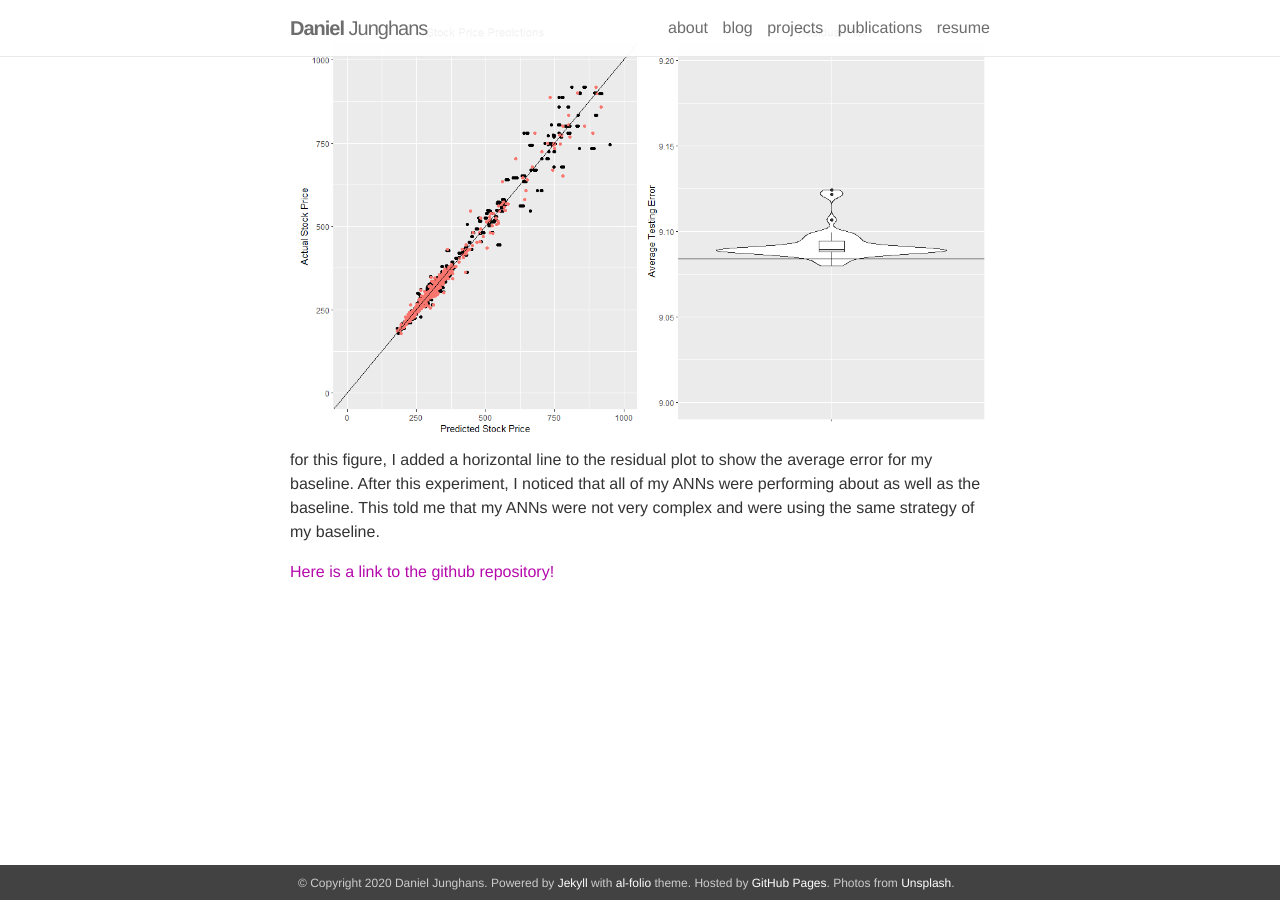
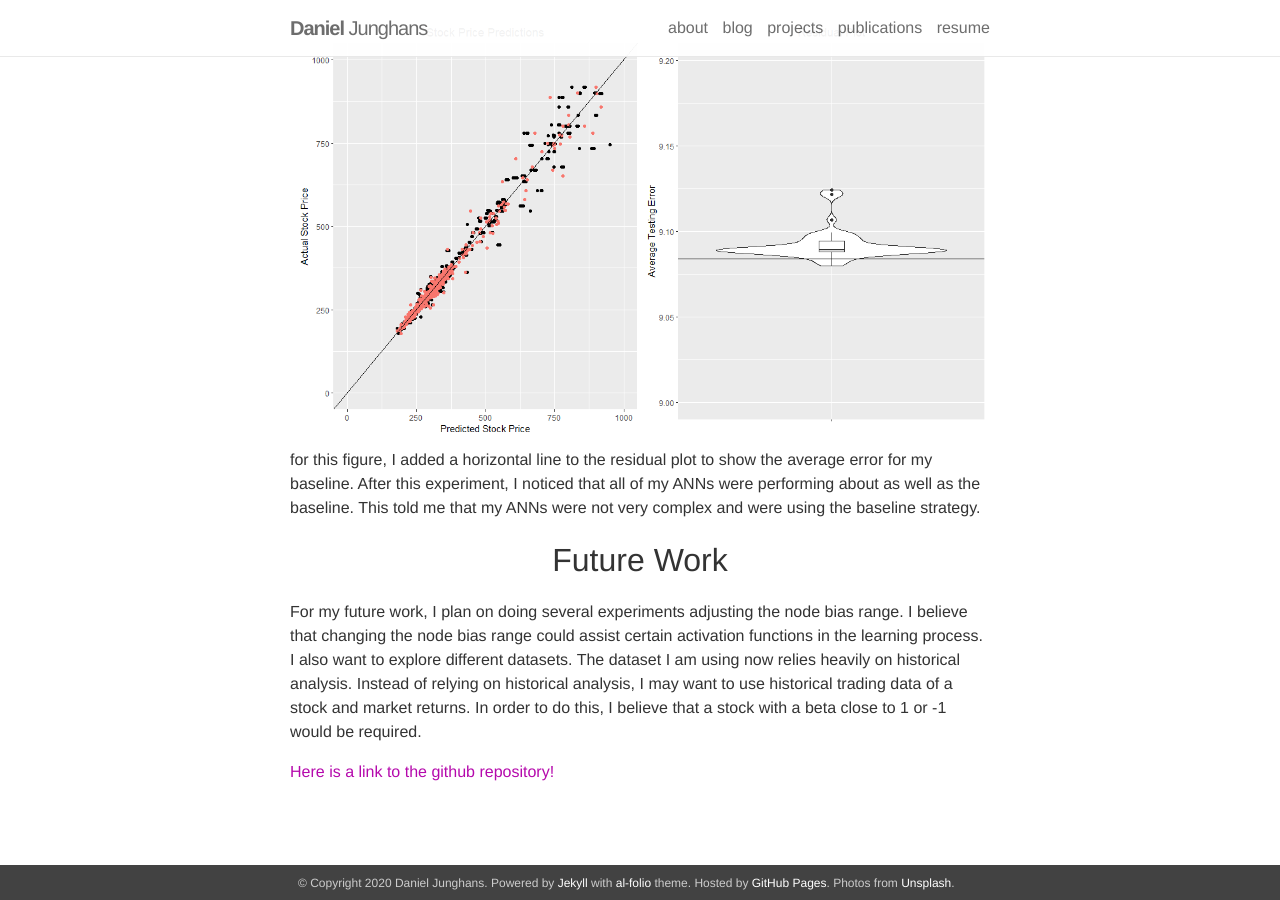
Before and after one commit to DanielJunghans/danieljunghans.github.io, a Jekyll site: the page built from _projects/1_project.markdown, in a window 1280 px wide and 900 px high, scrolled down 2363 px. Built offline with Jekyll 4.4.1, drawn with Linux system fonts in a browser that asks for light colours; nearby versions of some CDN libraries.

Commit message:
added future work

```diff
--- a/_projects/1_project.markdown
+++ b/_projects/1_project.markdown
@@ -44,7 +44,9 @@
     <img class="col three" src="{{ site.baseurl }}/assets/img/graph3.PNG">
 </div>
 
-for this figure, I added a horizontal line to the residual plot to show the average error for my baseline. After this experiment, I noticed that all of my ANNs were performing about as well as the baseline. This told me that my ANNs were not very complex and were using the same strategy of my baseline.
+for this figure, I added a horizontal line to the residual plot to show the average error for my baseline. After this experiment, I noticed that all of my ANNs were performing about as well as the baseline. This told me that my ANNs were not very complex and were using the baseline strategy.
+<p style="text-align: center;"><font size="+3">Future Work</font></p>
+For my future work, I plan on doing several experiments adjusting the node bias range. I believe that changing the node bias range could assist certain activation functions in the learning process. I also want to explore different datasets. The dataset I am using now relies heavily on historical analysis. Instead of relying on historical analysis, I may want to use historical trading data of a stock and market returns. In order to do this, I believe that a stock with a beta close to 1 or -1 would be required.
 
 
 [Here is a link to the github repository!](https://github.com/DanielJunghans/NEAT_Project)
```
